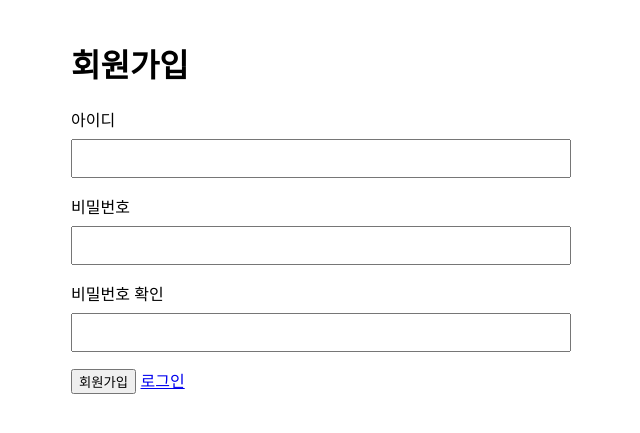
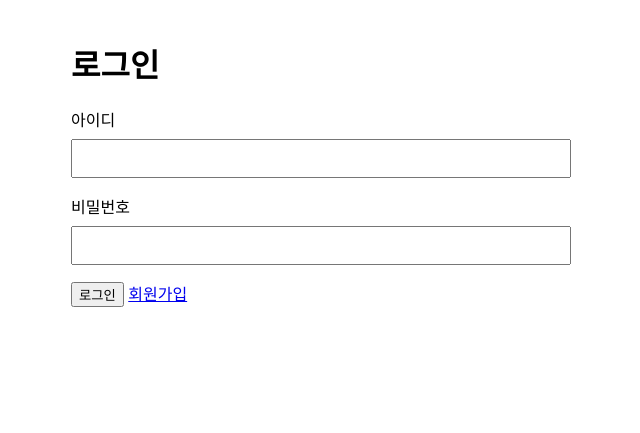
Before and after one commit to 1002ldw/kknock_CRUD, a PHP site: page /login.php in a window 1280 px wide. Shown: the top 433 px of the page, without its empty margins (319-959 px from the left). Run offline with PHP 8.4, Linux system fonts and the light colour scheme.

Commit message:
로그인 페이지 재수정

```diff
--- a/login.php
+++ b/login.php
@@ -8,34 +8,31 @@ if (is_logged_in()) {
 }
 
 $error = "";
-$success = "";
 
 if ($_SERVER["REQUEST_METHOD"] === "POST") {
     $username = trim($_POST['username'] ?? '');
     $password = trim($_POST['password'] ?? '');
-    $confirm = trim($_POST['confirm_password'] ?? '');
 
-    if ($username === '' || $password === '' || $confirm === '') {
-        $error = "모든 항목을 입력하세요.";
-    } elseif ($password !== $confirm) {
-        $error = "비밀번호가 일치하지 않습니다.";
+    if ($username === '' || $password === '') {
+        $error = "아이디와 비밀번호를 입력하세요.";
     } else {
-        $stmt = $conn->prepare("SELECT id FROM users WHERE username = ?");
+        $stmt = $conn->prepare("SELECT id, username, password FROM users WHERE username = ?");
         $stmt->bind_param("s", $username);
         $stmt->execute();
         $result = $stmt->get_result();
+        $user = $result->fetch_assoc();
+        $stmt->close();
 
-        if ($result->fetch_assoc()) {
-            $error = "이미 존재하는 아이디입니다.";
+        if ($user && password_verify($password, $user['password'])) {
+            session_regenerate_id(true);
+            $_SESSION['user_id'] = $user['id'];
+            $_SESSION['username'] = $user['username'];
+
+            header("Location: index.php");
+            exit;
         } else {
-            $hashedPassword = password_hash($password, PASSWORD_DEFAULT);
-
-            $stmt = $conn->prepare("INSERT INTO users (username, password) VALUES (?, ?)");
-            $stmt->bind_param("ss", $username, $hashedPassword);
-            $stmt->execute();
-            $success = "회원가입이 완료되었습니다. 로그인하세요.";
+            $error = "로그인 정보가 올바르지 않습니다.";
         }
-        $stmt->close();
     }
 }
 ?>
@@ -43,18 +40,16 @@ if ($_SERVER["REQUEST_METHOD"] === "POST") {
 <html lang="ko">
 <head>
     <meta charset="UTF-8">
-    <title>회원가입</title>
+    <title>로그인</title>
     <style>
         body { font-family: Arial, sans-serif; width: 500px; margin: 40px auto; }
         input { width: 100%; padding: 10px; margin: 8px 0 16px; box-sizing: border-box; }
         .error { color: red; }
-        .success { color: green; }
     </style>
 </head>
 <body>
-    <h1>회원가입</h1>
+    <h1>로그인</h1>
     <?php if ($error): ?><p class="error"><?= htmlspecialchars($error) ?></p><?php endif; ?>
-    <?php if ($success): ?><p class="success"><?= htmlspecialchars($success) ?></p><?php endif; ?>
 
     <form method="post">
         <label>아이디</label>
@@ -63,11 +58,8 @@ if ($_SERVER["REQUEST_METHOD"] === "POST") {
         <label>비밀번호</label>
         <input type="password" name="password" required>
 
-        <label>비밀번호 확인</label>
-        <input type="password" name="confirm_password" required>
-
-        <button type="submit">회원가입</button>
-        <a href="login.php">로그인</a>
+        <button type="submit">로그인</button>
+        <a href="register.php">회원가입</a>
     </form>
 </body>
 </html>
```
